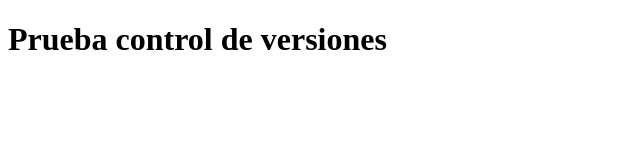
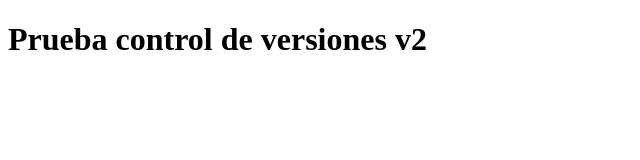
Before and after one commit to hazelprez/hello-git, a plain HTML site: page index.html in a window 1280 px wide. Shown: the full height of the page, 0-640 px from the left. Drawn offline with Linux system fonts and the light colour scheme.

Commit message:
actualizando index

```diff
--- a/index.html
+++ b/index.html
@@ -6,6 +6,6 @@
     <title>Document</title>
 </head>
 <body>
-    <h1>Prueba control de versiones</h1>
+    <h1>Prueba control de versiones v2</h1>
 </body>
 </html>
```
